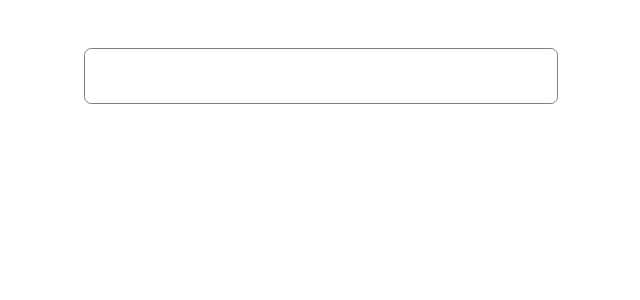
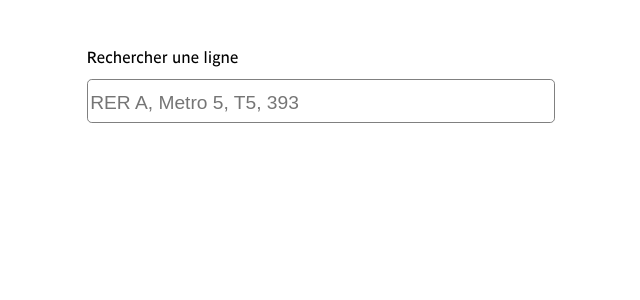
Before and after one commit to Leon-ED/lumiplan-ratp, a Vue app: page / in a window 1280 px wide. Shown: the top 300 px of the page, without its empty margins (319-959 px from the left). Built offline with nearby package versions, Linux system fonts and the light colour scheme.

Commit message:
meilleure UX/UI

```diff
--- a/src/pages/Home.vue
+++ b/src/pages/Home.vue
@@ -1,14 +1,17 @@
 <template>
   <main>
-    <input class="search-input" type="text" v-model="_search" />
-    <ol>
-      <li v-for="line in lines" :key="line.id" @click="selectedLine = line">
+    <section class="search-section">
+    <label for="search-input">Rechercher une ligne</label>
+    <input name="search-input" class="search-input" type="text" v-model="_search" placeholder="RER A, Metro 5, T5, 393" />
+    </section>
+    <ol class="line-list">
+      <li v-for="line in lines" :key="line.id" @click="selectedLine = line" class="line" :class="{'selected':selectedLine?.id === line.id}">
         <LineLogo :line="line" class-name="line-logo" size="3em" />
       </li>
     </ol>
     <section class="desserte-list" v-if="dessertes.length > 0">
-      <h2>Dessertes pour la ligne {{ selectedLine?.name }}</h2>
-      <ul>
+      <h2>Services disponibles pour la ligne {{ selectedLine?.name }}</h2>
+      <ul class="service-list">
         <li v-for="desserte in dessertes" @click="selectedDesserte = desserte">
           <RouterLink
             :to="{
@@ -16,7 +19,9 @@
               query: { tripRef: desserte.id, lineRef: selectedLine?.id },
             }"
           >
-          {{ desserte.direction }} - Prochain arret: {{ desserte.stops[0]?.stop.name }}
+          Direction : {{ desserte.direction }}<br />Prochain arret: {{ desserte.stops[0]?.stop.name }}<br />
+          <template v-if="desserte.stops[0].isFirstStop">Départ prévu dans {{ getMinutesFromDate(desserte.stops[0].timeOfArrival) }} min</template>
+          <template v-if="desserte.stops[0].isTerminus">Terminus</template>
           </RouterLink>
         </li>
       </ul>
@@ -29,6 +34,7 @@ import { ref } from "vue";
 import { Desserte, Line } from "../types";
 import { Api } from "../api";
 import LineLogo from "../components/Other/LineLogo.vue";
+import { getMinutesFromDate } from "../utils";
 const selectedLine = ref<Line | null>(null);
 const selectedDesserte = ref<Desserte | null>(null);
 const dessertes = ref<Desserte[]>([]);
@@ -73,16 +79,23 @@ main {
   align-items: center;
   justify-content: center;
   padding: 3em;
+  width: min(30em, 90%);
+  margin: auto;
 }
 input[type="text"] {
   font-size: 1.5em;
-  border-radius: 0.3em;
+  border-radius: 0.2em;
   box-shadow: unset;
+  width: 100%;
   margin-bottom: 1em;
-  width: 40%;
   box-sizing: border-box;
-  padding: 1vw 0.5vw;
+  padding: .3em 0.1em;
+  margin-top: 0.5em;
   border: gray 1px solid;
+}
+input,
+input::placeholder {
+  font-size: .8em;
 }
 input[type="text"]:focus {
   outline: none;
@@ -90,6 +103,14 @@ input[type="text"]:focus {
 ol {
   list-style: none;
   padding: 0;
+  display: flex;
+  flex-wrap: wrap;
+  justify-content: center;
+  gap: 1em;
+}
+a{
+  text-decoration: none;
+  color: inherit;
 }
 li {
   width: fit-content;
@@ -98,4 +119,14 @@ li:hover {
   cursor: pointer;
   background-color: #f0f0f0;
 }
+/* target .line-list child if line-lisdt has only one child with .selected class */
+.line-list:has(.selected) .line:not(.selected) {
+  opacity: 0.1;
+}
+.service-list {
+  padding: 0;
+}
+.service-list li {
+  margin-bottom: 1em;
+}
 </style>
```
Also changed, not shown: src/components/HelloWorld.vue (deleted, +0 -41 lines).
